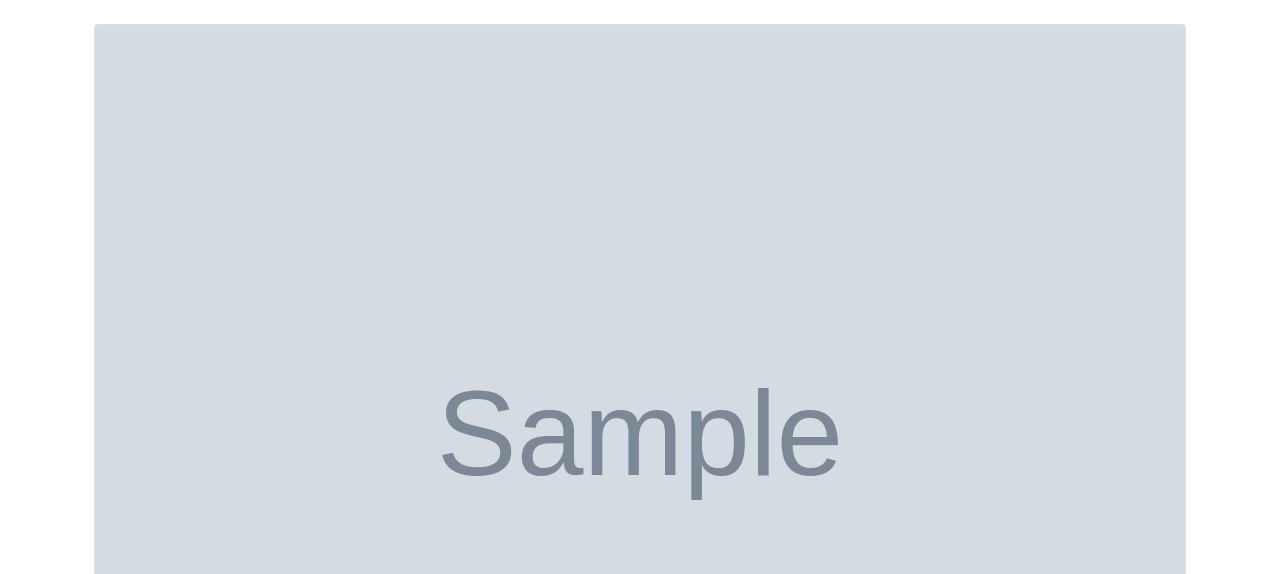
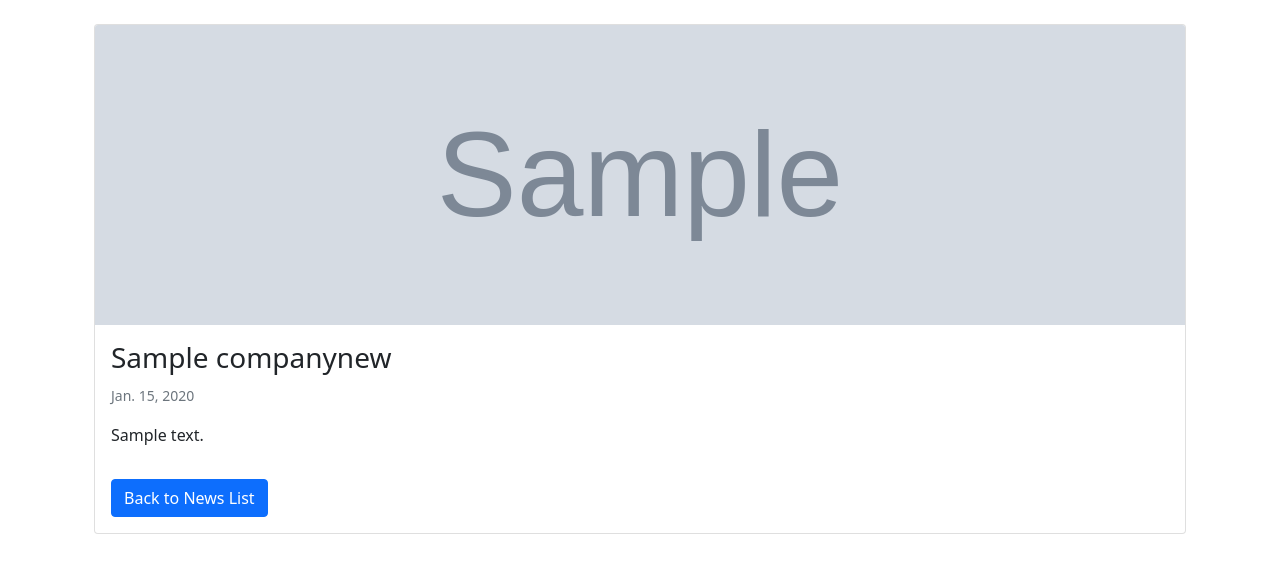
Before and after one commit to Dipesh-Ghimire/nepse-stock-scrapers, a Django app: page /news/1/ in a window 1280 px wide. Shown: the part 56-630 px from the top of the page. After the commit the page ends 590 px from the top, so only its background shows below. Run offline with Django 5.2, Linux system fonts and the light colour scheme; tables that the repository leaves empty hold one stand-in row (values such as "Sample post"); grey boxes marked "Sample" are stand-in pictures.

Commit message:
resize news image

```diff
--- a/stockmarket/stocks/templates/stocks/company_news_detail.html
+++ b/stockmarket/stocks/templates/stocks/company_news_detail.html
@@ -6,7 +6,7 @@
 <div class="container mt-4">
     <div class="card">
         {% if article.news_image %}
-        <img src="{{ article.news_image }}" class="card-img-top" alt="News Image">
+        <img src="{{ article.news_image }}" class="card-img-top img-fluid" alt="News Image" style="max-height: 300px; object-fit: cover;">
         {% endif %}
         <div class="card-body">
             <h3 class="card-title">{{ article.news_title }}</h3>
```
